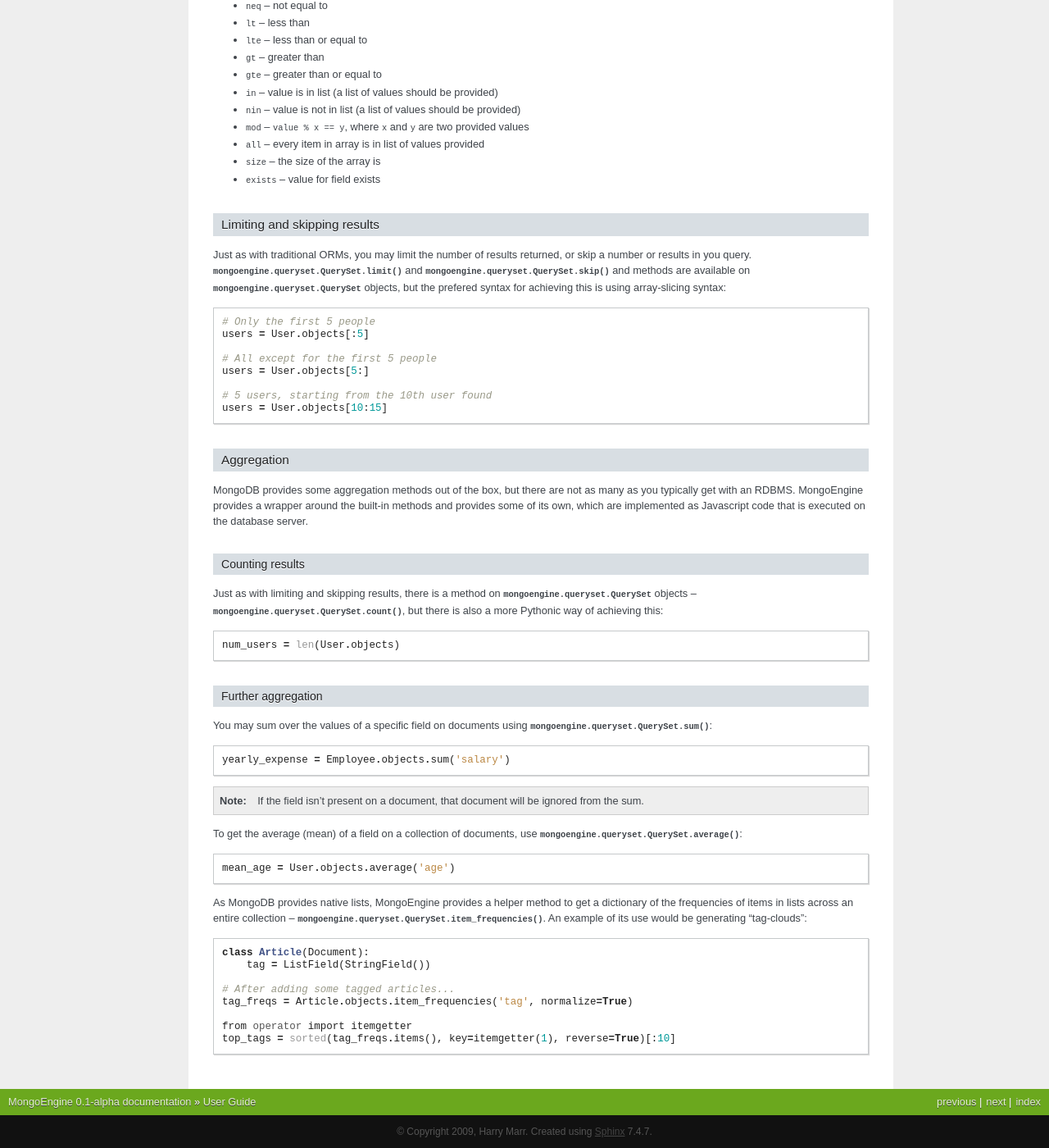
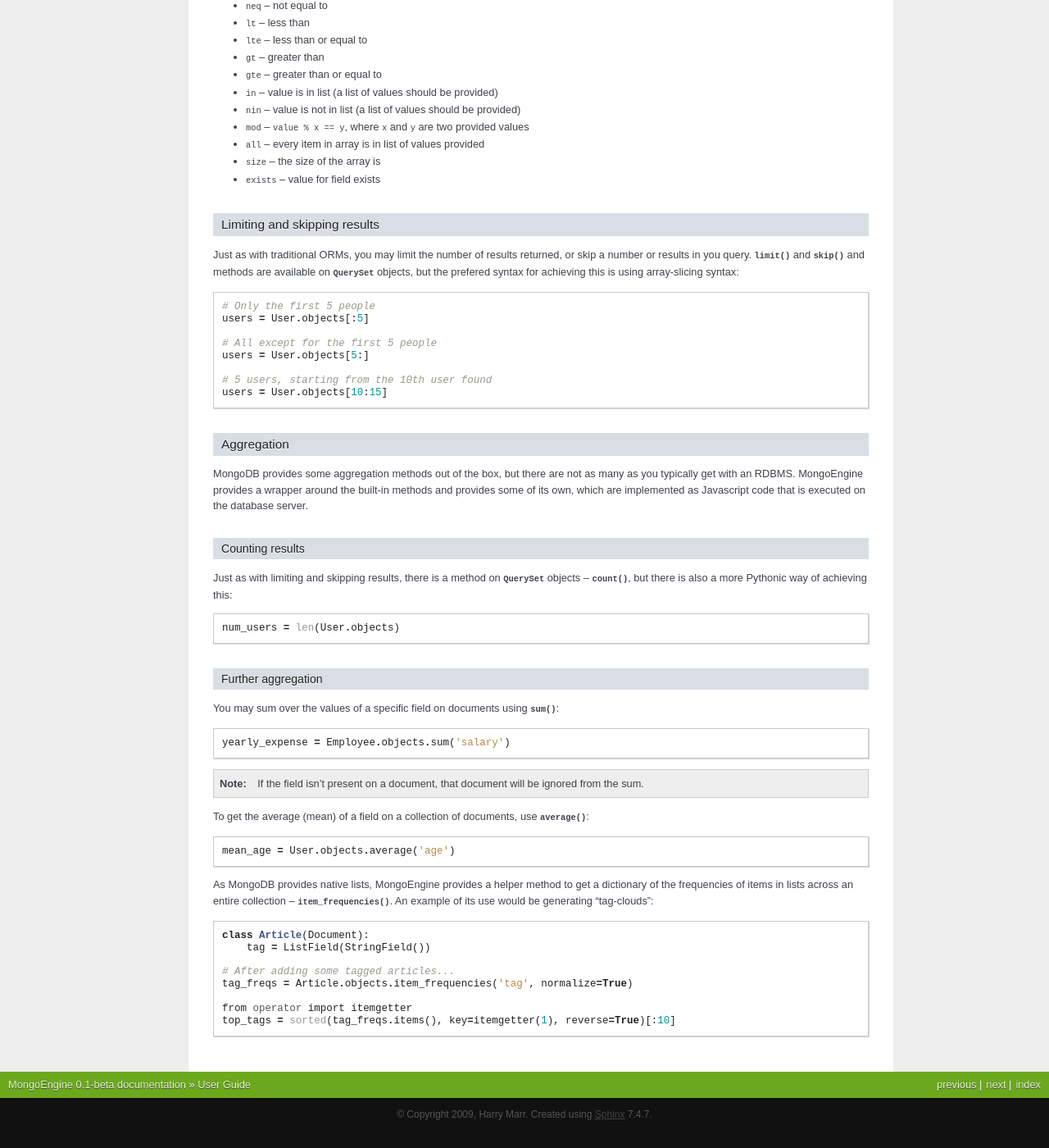
Before and after one commit to MongoEngine/mongoengine, a Sphinx documentation site: the page built from docs/userguide.rst, in a window 1280 px wide and 1400 px high, scrolled down 4567 px. Shown: the whole window at 82% size. Built offline with Sphinx 7.4.7, drawn with Linux system fonts in a browser that asks for light colours; after the commit the page ends 5946 px from its top, so only the background shows below that; some of the changed text lies outside the part shown.

```diff
--- a/docs/userguide.rst
+++ b/docs/userguide.rst
@@ -293,9 +293,9 @@ Limiting and skipping results
 -----------------------------
 Just as with traditional ORMs, you may limit the number of results returned, or
 skip a number or results in you query.
-:meth:`mongoengine.queryset.QuerySet.limit` and
-:meth:`mongoengine.queryset.QuerySet.skip` and methods are available on
-:class:`mongoengine.queryset.QuerySet` objects, but the prefered syntax for
+:meth:`~mongoengine.queryset.QuerySet.limit` and
+:meth:`~mongoengine.queryset.QuerySet.skip` and methods are available on
+:class:`~mongoengine.queryset.QuerySet` objects, but the prefered syntax for
 achieving this is using array-slicing syntax::
 
     # Only the first 5 people
@@ -317,8 +317,8 @@ Javascript code that is executed on the database server.
 Counting results
 ^^^^^^^^^^^^^^^^
 Just as with limiting and skipping results, there is a method on
-:class:`mongoengine.queryset.QuerySet` objects --
-:meth:`mongoengine.queryset.QuerySet.count`, but there is also a more Pythonic
+:class:`~mongoengine.queryset.QuerySet` objects --
+:meth:`~mongoengine.queryset.QuerySet.count`, but there is also a more Pythonic
 way of achieving this::
 
     num_users = len(User.objects)
@@ -326,7 +326,7 @@ way of achieving this::
 Further aggregation
 ^^^^^^^^^^^^^^^^^^^
 You may sum over the values of a specific field on documents using
-:meth:`mongoengine.queryset.QuerySet.sum`::
+:meth:`~mongoengine.queryset.QuerySet.sum`::
 
     yearly_expense = Employee.objects.sum('salary')
 
@@ -335,13 +335,13 @@ You may sum over the values of a specific field on documents using
    the sum.
 
 To get the average (mean) of a field on a collection of documents, use
-:meth:`mongoengine.queryset.QuerySet.average`::
+:meth:`~mongoengine.queryset.QuerySet.average`::
 
     mean_age = User.objects.average('age')
 
 As MongoDB provides native lists, MongoEngine provides a helper method to get a
 dictionary of the frequencies of items in lists across an entire collection --
-:meth:`mongoengine.queryset.QuerySet.item_frequencies`. An example of its use
+:meth:`~mongoengine.queryset.QuerySet.item_frequencies`. An example of its use
 would be generating "tag-clouds"::
 
     class Article(Document):
--- a/mongoengine/__init__.py
+++ b/mongoengine/__init__.py
@@ -12,7 +12,7 @@ __all__ = (document.__all__ + fields.__all__ + connection.__all__ +
 
 __author__ = 'Harry Marr'
 
-VERSION = (0, 1, 0, 'alpha')
+VERSION = (0, 1, 0, 'beta')
 
 def get_version():
     version = '%s.%s' % (VERSION[0], VERSION[1])
```
Also changed, not shown: 1 other file.
